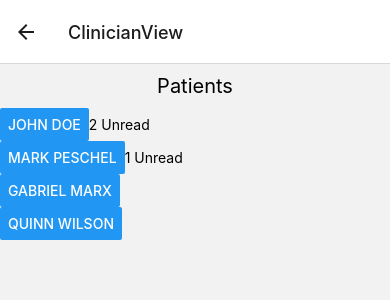
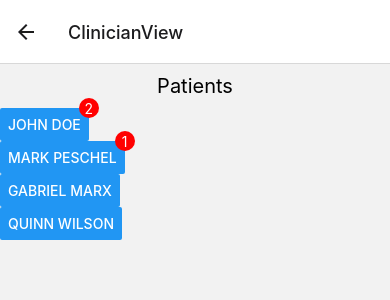
Before and after one commit to jxm1348/Capstone-Facial-Paralysis-Mobile-App, a React Native app: screen /ClinicianView in a window 390 px wide. Shown: the top 300 px of the page. Built offline with nearby package versions, Linux system fonts and the light colour scheme.

Commit message:
Add appropriate unread badges to patient records

```diff
--- a/src/screens/ClinicianViewScreen.js
+++ b/src/screens/ClinicianViewScreen.js
@@ -2,15 +2,16 @@ import React from 'react';
 import { View, Button, Text, StyleSheet } from 'react-native';
 
 import state from '../state';
+import UnreadBadge from '../components/UnreadBadge';
 
 const ClinicianViewScreen = ({ navigation }) => {
 
   const patientItems = state.demoPatientMessages.map(({name, unread}) => {
     return (<View key={name} style={styles.patientRow}>
-      <Button title={name} onPress={() => navigation.navigate('ClinicianViewInfo')}></Button>
-      <Text style={{
-        display: unread > 0 ? 'flex' : 'none'
-      }}>{unread} Unread</Text>
+      <View>
+        <Button title={name} onPress={() => navigation.navigate('ClinicianViewInfo')} />
+        <UnreadBadge value={unread} />
+      </View>
     </View>)
 
   })
```
